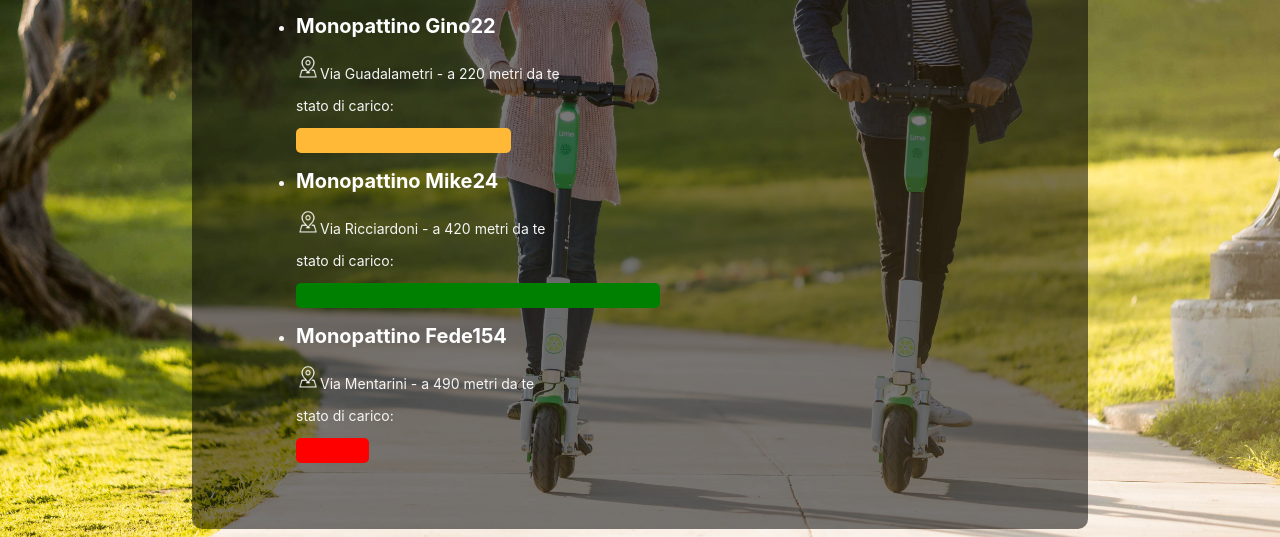
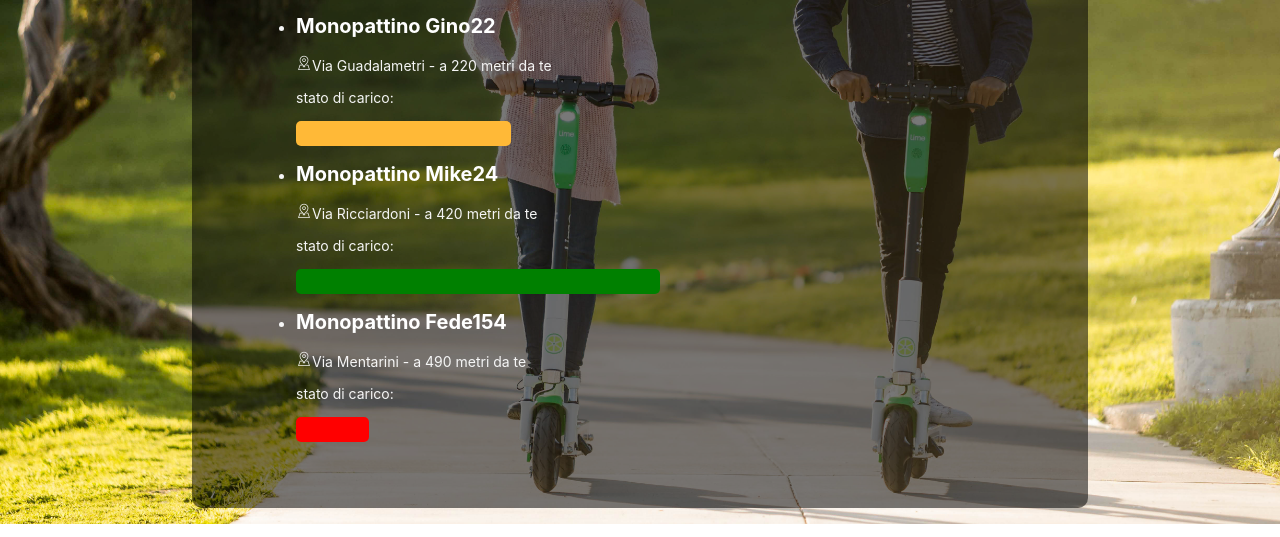
Before and after one commit to hongorgerelchimeg/Coding-Challenge-Boolean, a plain HTML site: page index.html in a window 1280 px wide. Shown: the part 276-813 px from the top of the page. Drawn offline with Linux system fonts and the light colour scheme.

Commit message:
Add files via upload

```diff
--- a/index.html
+++ b/index.html
@@ -28,7 +28,7 @@
 
                         <li>
                             <h2>Monopattino Gino22</h2>
-                            <img src="image/address white.png" width="24" height="24" alt="flat_address_icon"><span>Via Guadalametri - a 220 metri da te</span>
+                            <img src="image/address white.png" width="16" height="16" alt="flat_address_icon"><span>Via Guadalametri - a 220 metri da te</span>
 
                             <div class="stato_di_carico_monopattino"><p>stato di carico:</p>
                                 <div class="progress_bar_holder">
@@ -43,7 +43,7 @@
                         </li>
                         <li>
                             <h2>Monopattino Mike24</h2>
-                            <img src="image/address white.png" width="24" height="24" alt="flat_address_icon"><span>Via Ricciardoni - a 420 metri da te</span>
+                            <img src="image/address white.png" width="16" height="16" alt="flat_address_icon"><span>Via Ricciardoni - a 420 metri da te</span>
 
                             <div class="stato_di_carico_monopattino"><p>stato di carico:</p>
                                 <div class="progress_bar_holder">
@@ -58,7 +58,7 @@
                         </li>
                         <li>
                             <h2>Monopattino Fede154</h2>
-                            <img src="image/address white.png" width="24" height="24" alt="flat_address_icon"><span>Via Mentarini - a 490 metri da te</span>
+                            <img src="image/address white.png" width="16" height="16" alt="flat_address_icon"><span>Via Mentarini - a 490 metri da te</span>
 
                             <div class="stato_di_carico_monopattino"><p>stato di carico:</p>
                                 <div class="progress_bar_holder">
--- a/style.css
+++ b/style.css
@@ -18,7 +18,8 @@ h2 {
     color:white;
 }
 p {
-    font-size: 0.875em;
+    font-size: 14px;
+    line-height: 18px;
 }
 span {
     font-size: 14px;
@@ -87,7 +88,7 @@ span {
     -ms-flex-align: center;
     align-items: center;
     color: #00dd01;
-    font-family: 20/25px 'Roboto', sans-serif;
+    font-family: 20px 'Roboto', sans-serif;
 }
 .button_holder {
     display: -webkit-box;
```
